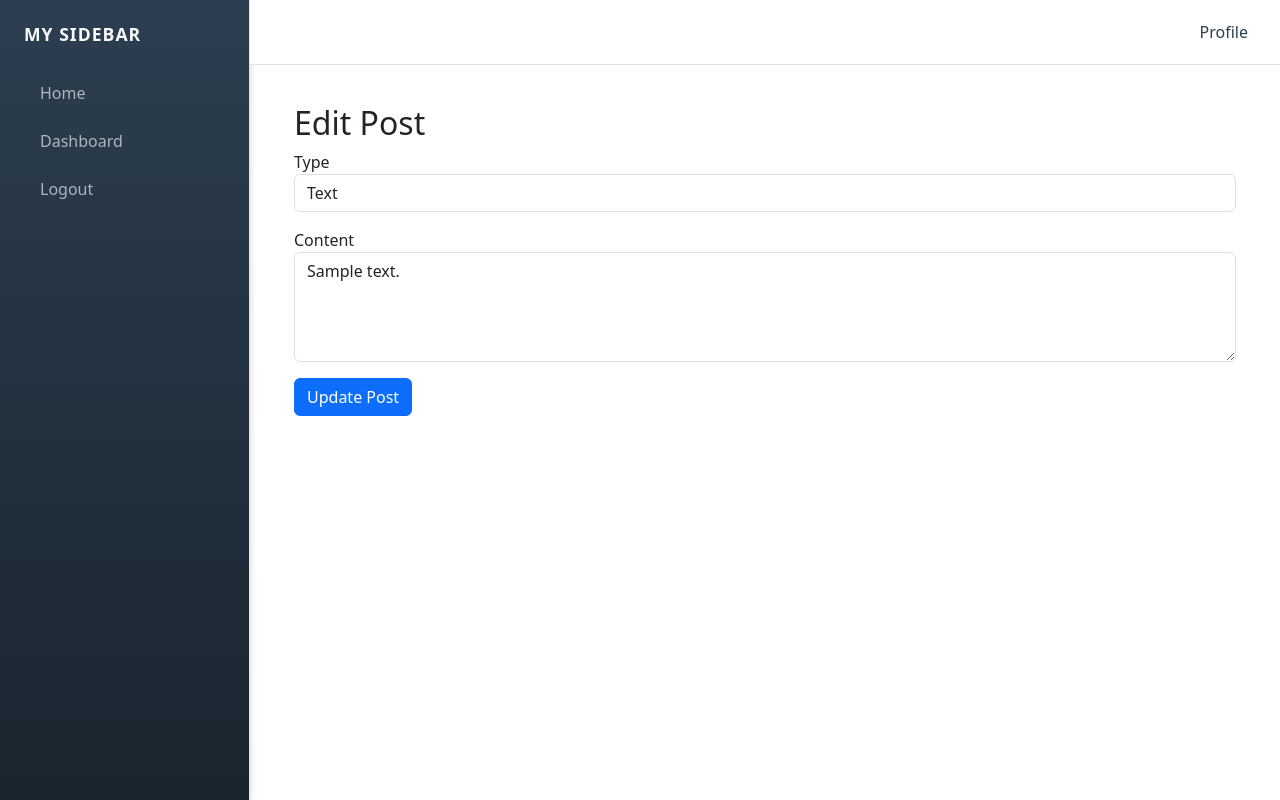
After one commit to Qadeer572/CodeAlpha_SocialMediaApp, a Django app: page /editPost/1/ in a window 1280 px wide. The commit adds this page. Run offline with Django 5.2, Linux system fonts and the light colour scheme; a user stored in the database is signed in; tables that the repository leaves empty hold one stand-in row (values such as "Sample post").

Commit message:
add edit Podt functionlity

```diff
--- /dev/null
+++ b/Posts/templates/Posts/editPost.html
@@ -0,0 +1,64 @@
+{% extends 'core/base.html' %}
+{% load static %}
+
+{% block title %}
+    Edit Post : {{ post.id }}
+{% endblock title %}
+
+{% block body %}
+<div class="container mt-4">
+    <h2>Edit Post</h2>
+    <form method="POST" enctype="multipart/form-data">
+        {% csrf_token %}
+
+        <!-- Post Type Selection -->
+        <div class="form-group mb-3">
+            <label for="type">Type</label>
+            <select name="type" id="type" class="form-control" onchange="toggleMediaInput()">
+                <option value="text" {% if post.type == 'text' %}selected{% endif %}>Text</option>
+                <option value="image" {% if post.type == 'image' %}selected{% endif %}>Image</option>
+                <option value="video" {% if post.type == 'video' %}selected{% endif %}>Video</option>
+            </select>
+        </div>
+
+        <!-- Content -->
+        <div class="form-group mb-3">
+            <label for="content">Content</label>
+            <textarea name="content" id="content" rows="4" class="form-control">{{ post.content }}</textarea>
+        </div>
+
+        <!-- Existing Media Preview -->
+        {% if post.type == 'image' and post.media %}
+            <div class="mb-3">
+                <label>Current Image:</label>
+                <img src="{{ post.media.url }}" alt="Post Image" class="img-fluid">
+            </div>
+        {% elif post.type == 'video' and post.media %}
+            <div class="mb-3">
+                <label>Current Video:</label>
+                <video controls class="w-100">
+                    <source src="{{ post.media.url }}" type="video/mp4">
+                    Your browser does not support the video tag.
+                </video>
+            </div>
+        {% endif %}
+
+        <!-- Upload New Media -->
+        <div class="form-group mb-3" id="mediaInput" style="{% if post.type == 'text' %}display: none;{% endif %}">
+            <label for="media">Upload Media</label>
+            <input type="file" name="media" id="media" class="form-control">
+        </div>
+
+        <button type="submit" class="btn btn-primary">Update Post</button>
+    </form>
+</div>
+
+<!-- JavaScript to toggle file input -->
+<script>
+    function toggleMediaInput() {
+        const type = document.getElementById('type').value;
+        const mediaInput = document.getElementById('mediaInput');
+        mediaInput.style.display = (type === 'text') ? 'none' : 'block';
+    }
+</script>
+{% endblock body %}
--- a/Posts/urls.py
+++ b/Posts/urls.py
@@ -18,4 +18,5 @@ urlpatterns = [
     path('delete_comment/', delete_comment.as_view(), name='delete_comment'),  # Delete comment view
     path('viewPost/<int:postId>/', views.viewPost, name='viewPost'),  # View post by ID
     path('deletePost/<int:postId>/', views.deletePost, name='deletePost'),  # Delete post by ID
+    path('editPost/<int:postID>/', views.editPost, name='editPost'),  # Edit post by ID
 ]+ static(settings.MEDIA_URL, document_root=settings.MEDIA_ROOT)
--- a/Posts/views.py
+++ b/Posts/views.py
@@ -298,3 +298,27 @@ def deletePost(request, postId):
             return redirect('/profile/')
         except Post.DoesNotExist:
             return HttpResponse("Post not found.", status=404)
+
+def editPost(request,postID):
+    if request.user.is_authenticated:
+        try:
+            post = Post.objects.get(id=postID, user=request.user)
+            if request.method == 'POST':
+                content = request.POST.get('content')
+                post_type = request.POST.get('type')
+                media = request.FILES.get('media') if post_type in ['image', 'video'] else None
+
+                if post_type != 'text':
+                    if media is None:
+                        media=post.media
+
+                post.content = content
+                post.type = post_type
+                post.media = media
+                post.save()
+                return redirect('/profile/')
+            return render(request, 'Posts/editPost.html', {'post': post})
+        except Post.DoesNotExist:
+            return HttpResponse("Post not found.", status=404)
+    else:
+        return HttpResponse("You are not logged in. Please log in to access this page.")
--- a/core/templates/core/profile.html
+++ b/core/templates/core/profile.html
@@ -113,7 +113,7 @@
                                 <div class="d-flex gap-2 mt-auto">
                                     <a href="/viewPost/{{post.id}}" class="btn btn-outline-primary btn-sm">View</a>
                                     {% if user == request.user %}
-                                        <a href="#" class="btn btn-outline-secondary btn-sm">Edit</a>
+                                        <a href="/editPost/{{post.id}}" class="btn btn-outline-secondary btn-sm">Edit</a>
                                         <form method="POST" action="/deletePost/{{ post.id }}/" style="display: inline;">
                                             {% csrf_token %}
                                             <button type="submit" id="{{ post.id }}" class="btn btn-outline-danger btn-sm">Delete</button>
```
